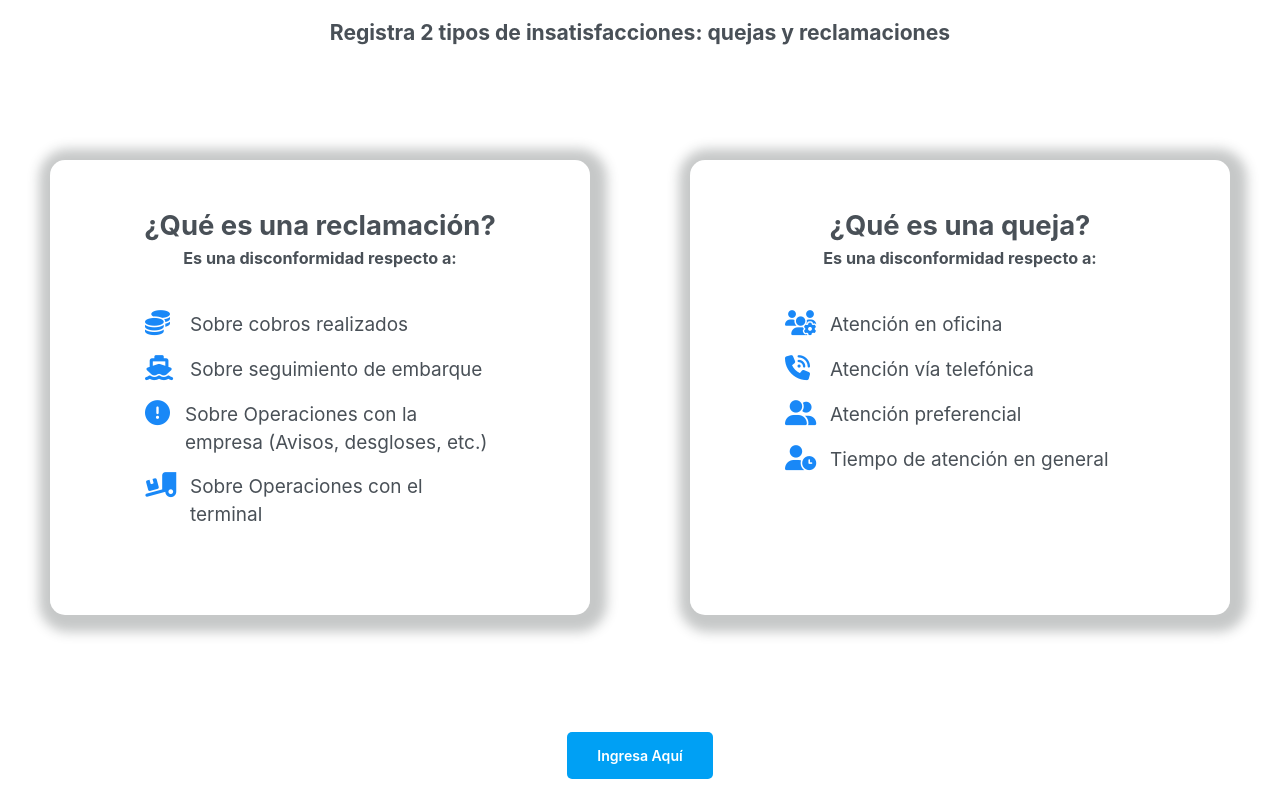
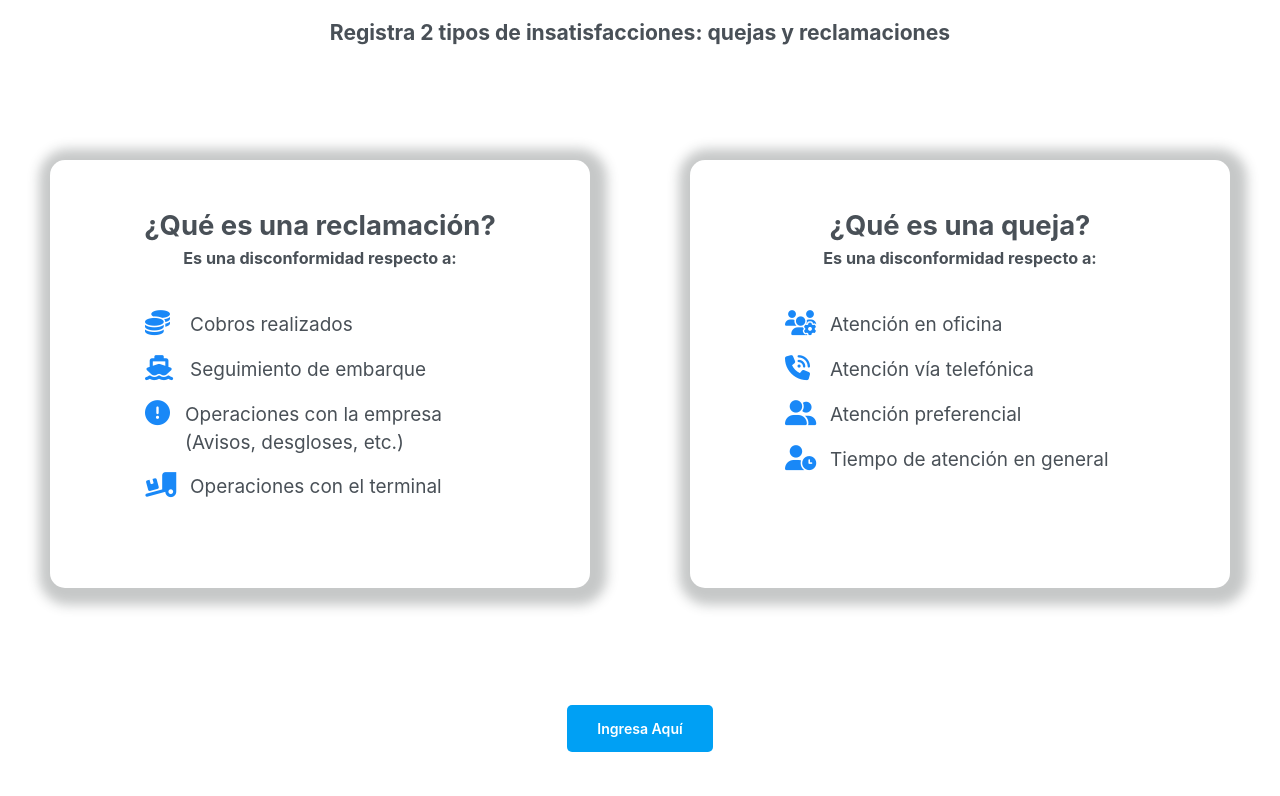
Before and after one commit to JersonGivercom/FormularioReclamo, a plain HTML site: page index.html in a window 1280 px wide. Shown: the part 667-1463 px from the top of the page. After the commit the page ends 1436 px from the top, so only its background shows below. Drawn offline with Linux system fonts and the light colour scheme.

Commit message:
quitamos los-- Sobre en index

```diff
--- a/index.html
+++ b/index.html
@@ -38,19 +38,19 @@
             <div class="cajaReclamo-cuerpo">
                 <div class="cajaReclamo-item">
                     <i class="fas fa-coins"></i>
-                    <label>Sobre cobros realizados</label>
+                    <label>Cobros realizados</label>
                 </div>
                 <div class="cajaReclamo-item">
                     <i class="fas fa-ship"></i>
-                    <label>Sobre seguimiento de embarque </label>
+                    <label>Seguimiento de embarque </label>
                 </div>
                 <div class="cajaReclamo-item">
                     <i class="fas fa-exclamation-circle"></i>
-                    <label>Sobre Operaciones con la empresa (Avisos, desgloses, etc.)</label>
+                    <label>Operaciones con la empresa (Avisos, desgloses, etc.)</label>
                 </div>
                 <div class="cajaReclamo-item">
                     <i class="fas fa-truck-loading"></i>
-                    <label>Sobre Operaciones con el terminal</label>
+                    <label>Operaciones con el terminal</label>
                 </div>
             </div>
         </div>
```
